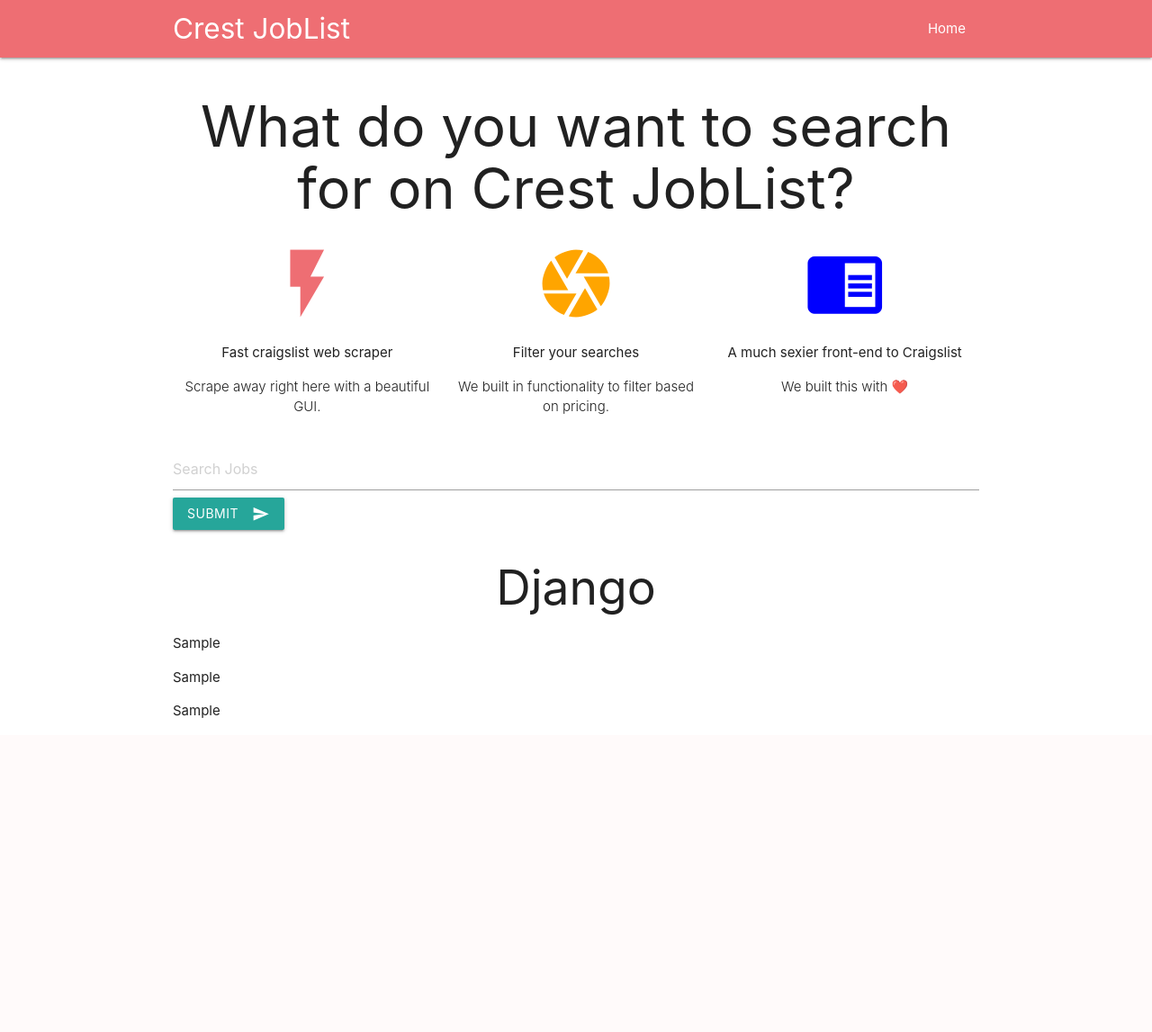
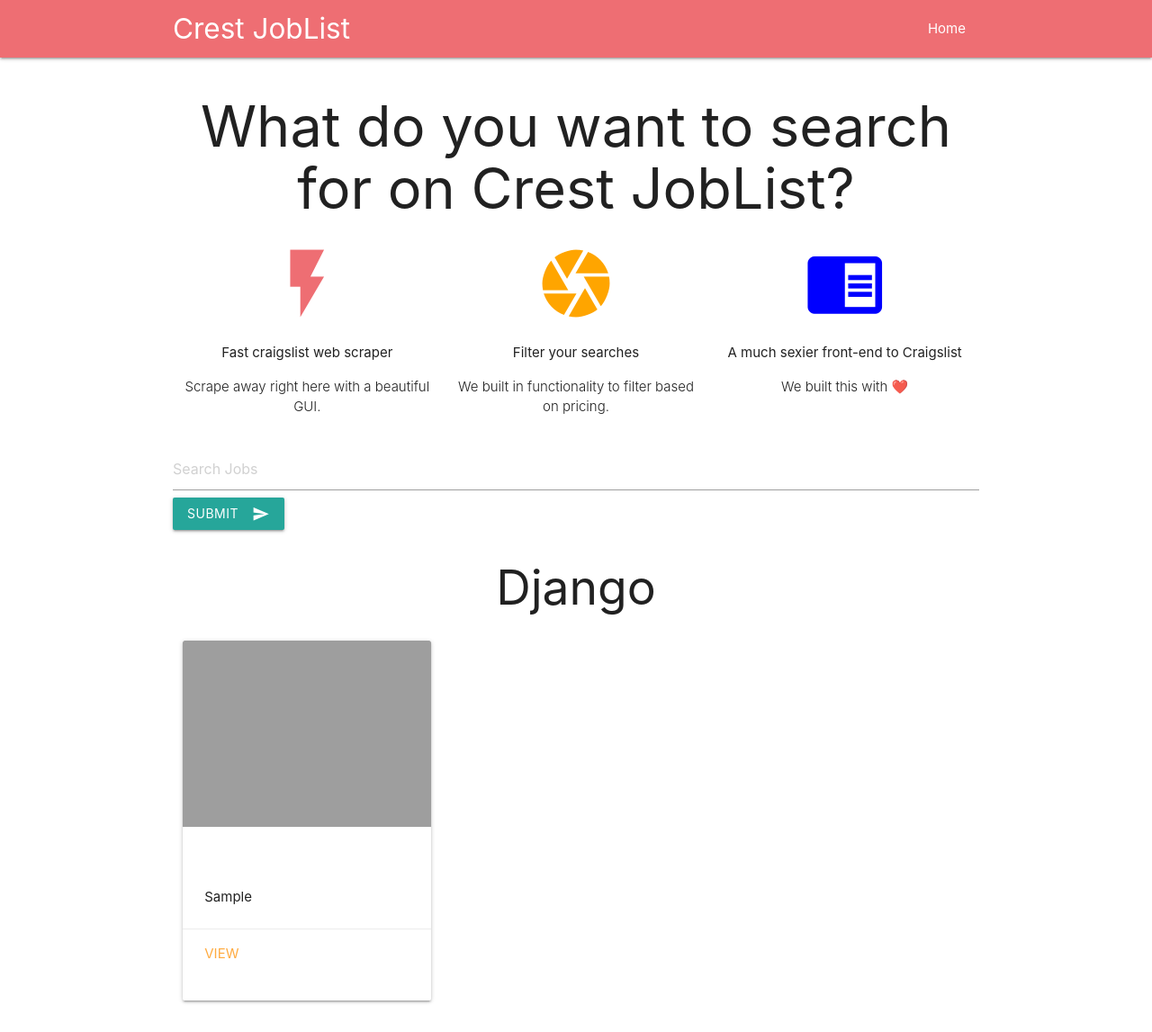
Before and after one commit to darkking611/Django_Search, a Django app: template templates/myapp/new_search.html in a window 1280 px wide. Shown: the whole page at 90% size. Before the commit the page ends 798 px from the top, so only its background shows below. Run offline with Django 3.2, Linux system fonts and the light colour scheme; data comes from the database, SQL or seed files in the repository; both versions use the stored data as it was after the commit; the template is opened without the code that fills it: values that come from a table or form of the project are taken from there, most other values are stand-ins (such as "Sample title", 1, 10 or a date in 2020); grey boxes are pictures that could not be loaded.

Commit message:
Craiglist images detection functionality added

```diff
--- a/static/css/style.css
+++ b/static/css/style.css
@@ -0,0 +1,9 @@
+.card {
+    height: 400px; /* Your height here */
+    overflow: hidden;
+}
+
+.card-image {
+    height: 250px; /* Your height here */
+    overflow: hidden;
+}
--- a/templates/myapp/new_search.html
+++ b/templates/myapp/new_search.html
@@ -2,11 +2,22 @@
 
 {% block content %}
     <h2 style ="text-align:center;">{{ search | title}}</h2>
-    {% for post in final_postings  %}
-        <p>{{post.0}}</p>
-        <p>{{post.1}}</p>
-        {% if post.2 != 'N/A' %}
-            <p>{{post.2}}</p>
-        {% endif %}
-    {% endfor %}
+    <div class="row">
+        {% for post in final_postings  %}
+            <div class ="col s4">
+                <div class = "card">
+                    <div class = "card-image">
+                        <a href ="{{ post.1 }}"><img src = "{{post.3}}" alt ="{{ post.0 }}"></a>
+                    </div>
+                    <div class= "card-content">
+                        <p>{{post.0}}</p>
+                    </div>
+                    <div class = "card-action">
+                        <a href ="{{post.1}}">View</a>
+                    </div>
+                </div>
+            </div>
+
+        {% endfor %}
+    </div>
 {% endblock content %}
```
Also changed, not shown: myapp/views.py (+10 -3 lines), db.sqlite3, myapp/migrations/0003_auto_20200523_1758.py (added).
